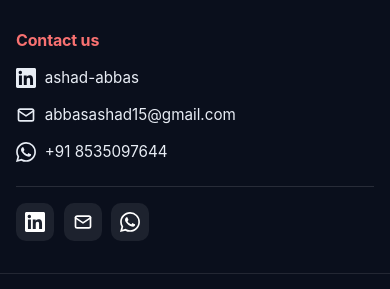
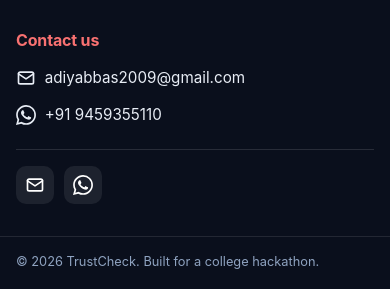
Before and after one commit to adiyabbas/trust-check, a React (Vite) app in the folder frontend/: page / in a window 390 px wide. Shown: the part 1236-1525 px from the top of the page. Built offline with nearby package versions, Linux system fonts and the light colour scheme; no server answers.

Commit message:
Update footer: remove LinkedIn, update email and phone

```diff
--- a/frontend/src/components/Footer.tsx
+++ b/frontend/src/components/Footer.tsx
@@ -2,10 +2,9 @@
 import { MODE_TEXT } from '../lib/format';
 
 const CONTACT = {
-  linkedin: 'https://www.linkedin.com/in/ashad-abbas/',
-  email: 'abbasashad15@gmail.com',
-  phone: '8535097644',
-  whatsapp: 'https://wa.me/918535097644',
+  email: 'adiyabbas2009@gmail.com',
+  phone: '9459355110',
+  whatsapp: 'https://wa.me/919459355110',
 };
 
 export function Footer({ mode }: { mode: AnalysisMode }) {
@@ -37,11 +36,6 @@
           <h4>Contact us</h4>
           <ul className="contact-list">
             <li>
-              <a href={CONTACT.linkedin} target="_blank" rel="noreferrer" aria-label="LinkedIn profile">
-                <LinkedInIcon /> <span>ashad-abbas</span>
-              </a>
-            </li>
-            <li>
               <a href={`mailto:${CONTACT.email}`} aria-label="Send email">
                 <MailIcon /> <span>{CONTACT.email}</span>
               </a>
@@ -53,9 +47,6 @@
             </li>
           </ul>
           <div className="social-row">
-            <a href={CONTACT.linkedin} target="_blank" rel="noreferrer" aria-label="LinkedIn" title="LinkedIn">
-              <LinkedInIcon />
-            </a>
             <a href={`mailto:${CONTACT.email}`} aria-label="Email" title="Email">
               <MailIcon />
             </a>
@@ -73,13 +64,6 @@
   );
 }
 
-function LinkedInIcon() {
-  return (
-    <svg viewBox="0 0 24 24" width="20" height="20" fill="currentColor" aria-hidden>
-      <path d="M20.45 20.45h-3.56v-5.57c0-1.33-.02-3.04-1.85-3.04-1.85 0-2.13 1.45-2.13 2.94v5.67H9.35V9h3.41v1.56h.05c.48-.9 1.64-1.85 3.37-1.85 3.6 0 4.27 2.37 4.27 5.46v6.28zM5.34 7.43a2.07 2.07 0 1 1 0-4.13 2.07 2.07 0 0 1 0 4.13zM7.12 20.45H3.55V9h3.57v11.45zM22.22 0H1.77C.79 0 0 .77 0 1.73v20.54C0 23.23.79 24 1.77 24h20.45c.98 0 1.78-.77 1.78-1.73V1.73C24 .77 23.2 0 22.22 0z" />
-    </svg>
-  );
-}
 
 function MailIcon() {
   return (
--- a/how-it-works.html
+++ b/how-it-works.html
@@ -7,33 +7,33 @@
 <meta name="description" content="Interactive, drill-down explanation of how TrustCheck AI works: scam check, AI-writing check, rules, scoring, LLM layer, API and UI." />
 <style>
 :root {
-  --bg: #f5f7fb;
+  --bg: #fcf7f8;
   --surface: #ffffff;
-  --surface-2: #eef1f8;
-  --text: #141821;
-  --muted: #5f687a;
-  --border: #dde2ec;
-  --primary: #2f5bea;
-  --shadow: 0 1px 2px rgba(16,24,40,.05), 0 8px 24px rgba(16,24,40,.07);
-  --k-actor: #0e9f6e;  --k-ui: #2f5bea;  --k-api: #0891b2;  --k-engine: #d97706;
-  --k-ai: #7c3aed;     --k-llm: #db2777; --k-data: #475569; --k-link: #ea580c;
-  --high: #d93838; --medium: #d98a0b; --low: #1f9d55;
+  --surface-2: #f8ecef;
+  --text: #191214;
+  --muted: #6e5e64;
+  --border: #ebd8dc;
+  --primary: #2563eb;
+  --shadow: 0 1px 2px rgba(40,16,24,.05), 0 8px 24px rgba(40,16,24,.07);
+  --k-actor: #0e9f6e;  --k-ui: #2563eb;  --k-api: #0891b2;  --k-engine: #d97706;
+  --k-ai: #1d4ed8;     --k-llm: #7c3aed; --k-data: #475569; --k-link: #ea580c;
+  --high: #dc2626; --medium: #d97706; --low: #16a34a;
   --radius: 14px;
   --mono: ui-monospace, SFMono-Regular, Menlo, Consolas, monospace;
 }
 @media (prefers-color-scheme: dark) {
   :root:not([data-theme="light"]) {
-    --bg: #0d1017; --surface: #151a23; --surface-2: #1d2330; --text: #e7eaf1; --muted: #9aa3b5;
-    --border: #2a3140; --primary: #7c9bff; --shadow: 0 1px 2px rgba(0,0,0,.4);
-    --k-actor: #34d399; --k-ui: #7c9bff; --k-api: #22d3ee; --k-engine: #fbbf24;
-    --k-ai: #a78bfa; --k-llm: #f472b6; --k-data: #94a3b8; --k-link: #fb923c;
+    --bg: #120b0d; --surface: #1a1013; --surface-2: #25171c; --text: #faedf0; --muted: #a8949a;
+    --border: #3b232a; --primary: #60a5fa; --shadow: 0 1px 2px rgba(0,0,0,.4);
+    --k-actor: #34d399; --k-ui: #60a5fa; --k-api: #22d3ee; --k-engine: #fbbf24;
+    --k-ai: #60a5fa; --k-llm: #a78bfa; --k-data: #94a3b8; --k-link: #fb923c;
   }
 }
 :root[data-theme="dark"] {
-  --bg: #0d1017; --surface: #151a23; --surface-2: #1d2330; --text: #e7eaf1; --muted: #9aa3b5;
-  --border: #2a3140; --primary: #7c9bff; --shadow: 0 1px 2px rgba(0,0,0,.4);
-  --k-actor: #34d399; --k-ui: #7c9bff; --k-api: #22d3ee; --k-engine: #fbbf24;
-  --k-ai: #a78bfa; --k-llm: #f472b6; --k-data: #94a3b8; --k-link: #fb923c;
+  --bg: #120b0d; --surface: #1a1013; --surface-2: #25171c; --text: #faedf0; --muted: #a8949a;
+  --border: #3b232a; --primary: #60a5fa; --shadow: 0 1px 2px rgba(0,0,0,.4);
+  --k-actor: #34d399; --k-ui: #60a5fa; --k-api: #22d3ee; --k-engine: #fbbf24;
+  --k-ai: #60a5fa; --k-llm: #a78bfa; --k-data: #94a3b8; --k-link: #fb923c;
 }
 
 * { box-sizing: border-box; }
```
